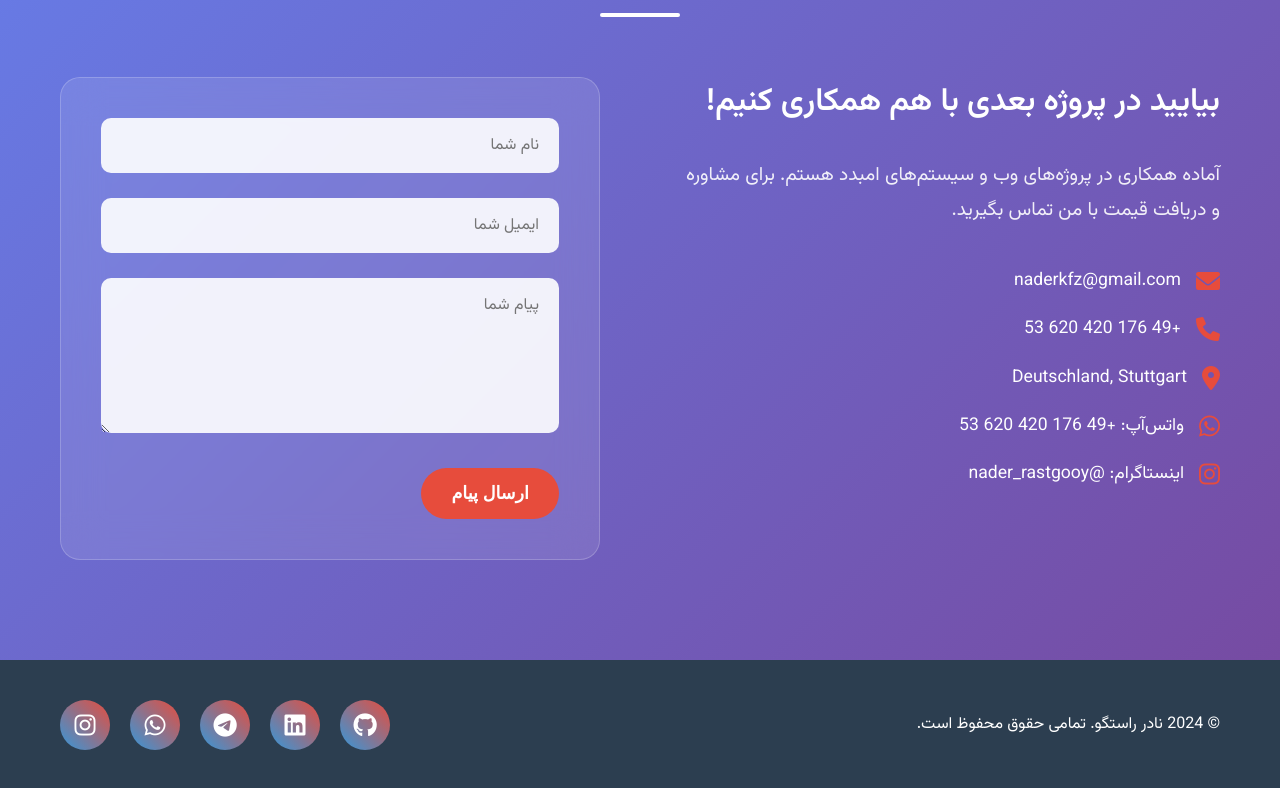
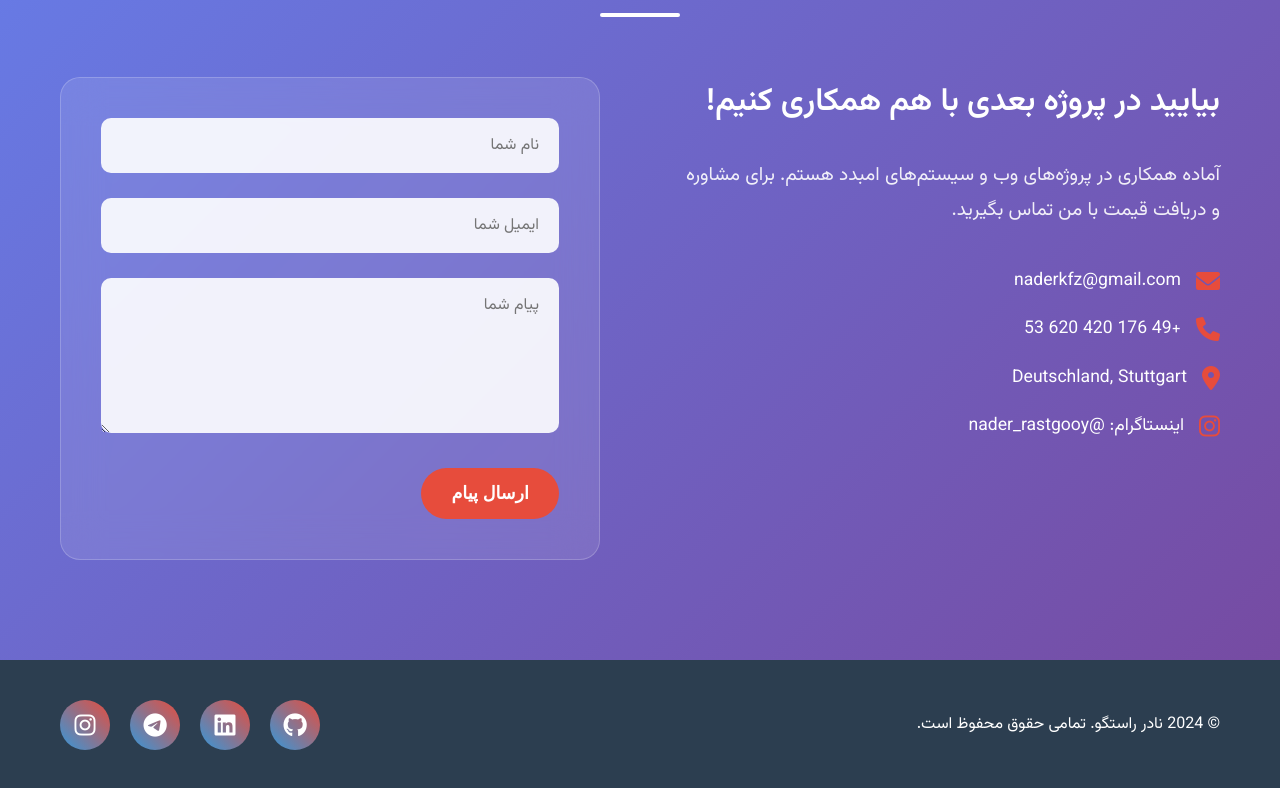
Before and after one commit to Rastgooy/Nader, a plain HTML site: page index.html in a window 1280 px wide. Shown: the part 3991-4779 px from the top of the page. Drawn offline with Linux system fonts and the light colour scheme.

Commit message:
Remove WhatsApp contact, keep only Instagram

```diff
--- a/index.html
+++ b/index.html
@@ -258,10 +258,6 @@
                 <span>Deutschland, Stuttgart</span>
               </div>
               <div class="contact-item">
-                <i class="fab fa-whatsapp"></i>
-                <span>واتس‌آپ: +49 176 420 620 53</span>
-              </div>
-              <div class="contact-item">
                 <i class="fab fa-instagram"></i>
                 <span>اینستاگرام: @nader_rastgooy</span>
               </div>
@@ -312,7 +308,6 @@
             <a href="#" class="social-link"><i class="fab fa-github"></i></a>
             <a href="#" class="social-link"><i class="fab fa-linkedin"></i></a>
             <a href="#" class="social-link"><i class="fab fa-telegram"></i></a>
-            <a href="https://wa.me/4917642062053" class="social-link" target="_blank"><i class="fab fa-whatsapp"></i></a>
             <a href="https://instagram.com/nader_rastgooy" class="social-link" target="_blank"><i class="fab fa-instagram"></i></a>
           </div>
         </div>
```
